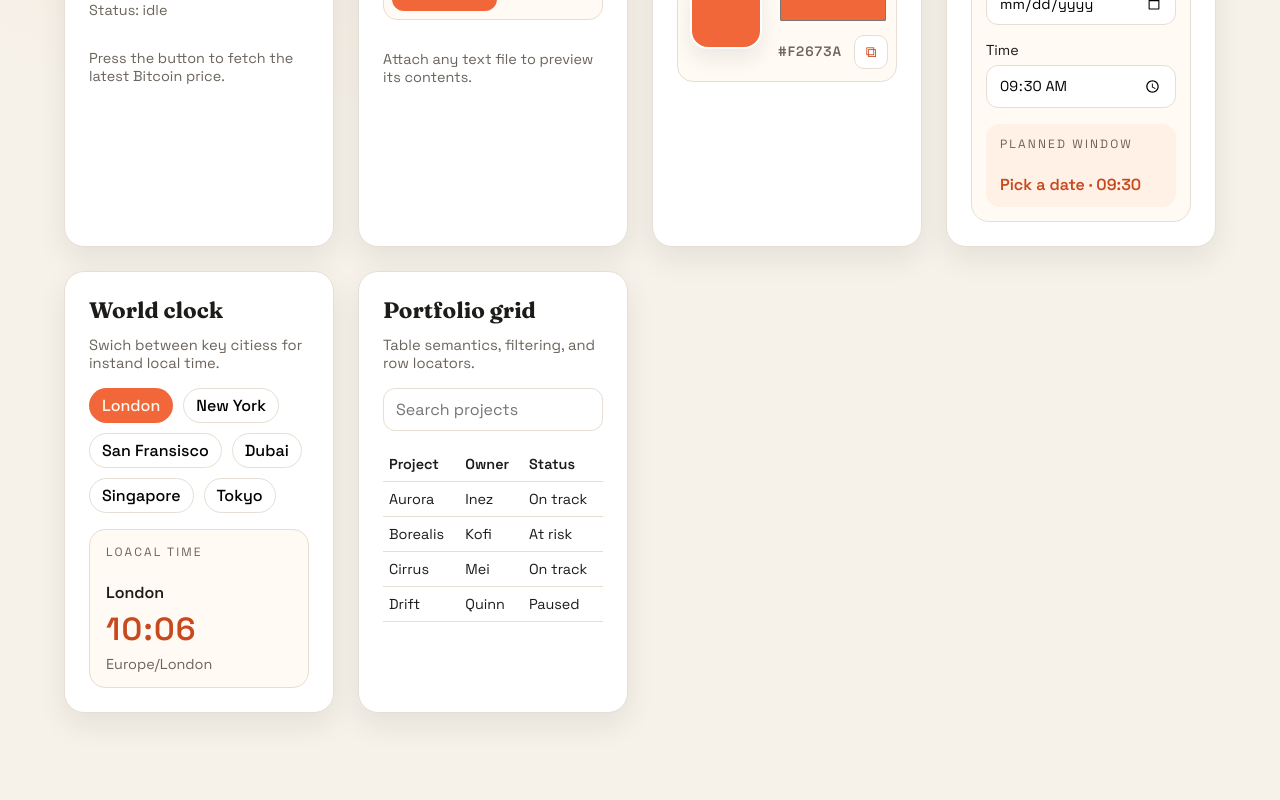
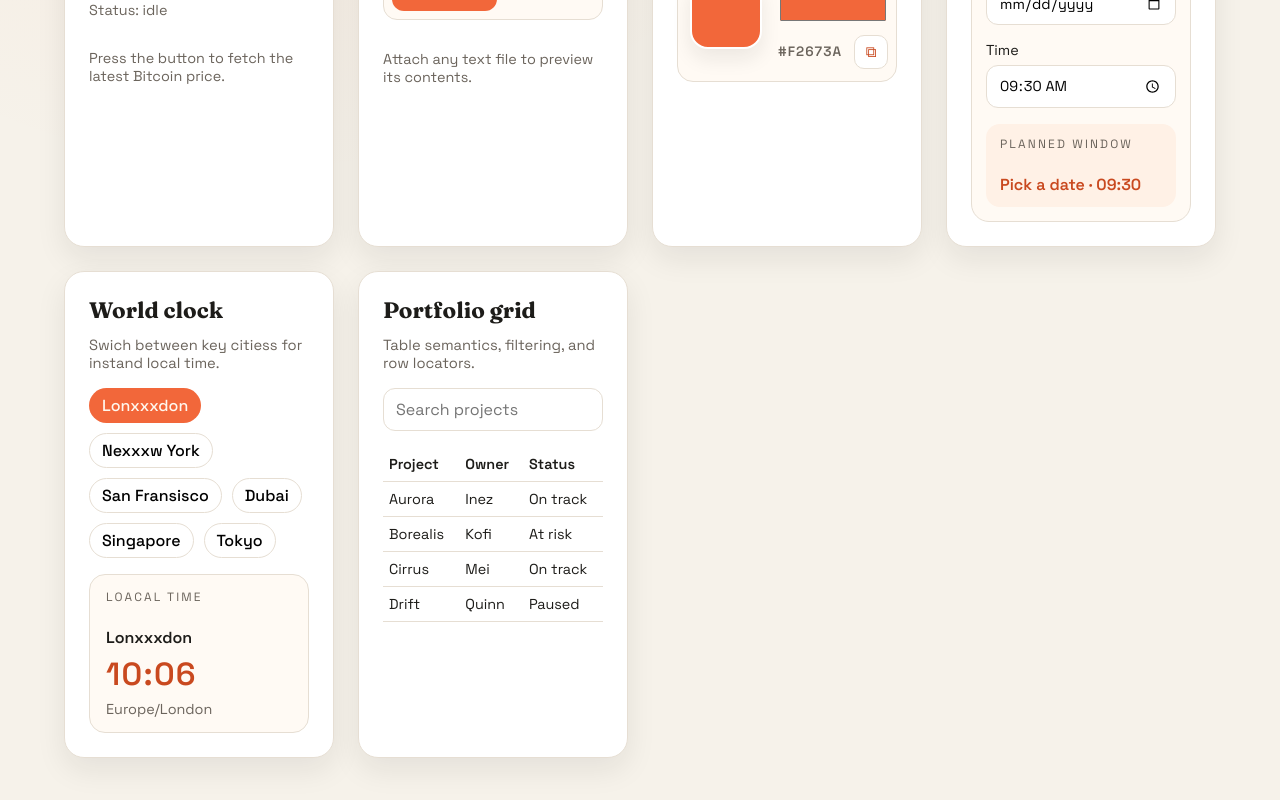
Before and after one commit to marcbey/playwright-test, a React (Vite) app: page / in a window 1280 px wide. Shown: the part 1032-1832 px from the top of the page. Before the commit the page ends 1809 px from the top, so only its background shows below. Built offline with nearby package versions, Linux system fonts and the light colour scheme.

Commit message:
Add issue

```diff
--- a/src/App.jsx
+++ b/src/App.jsx
@@ -114,6 +114,9 @@ export default function App() {
   const [btcStatus, setBtcStatus] = useState('idle');
 
   const loadBtcData = useCallback(async () => {
+    if (false) {
+      return "fooo";
+    }
     setBtcStatus('loading');
     setBtcData(null);
     try {
@@ -137,8 +140,8 @@ export default function App() {
   }, []);
 
   const cities = [
-    { id: 'london', name: 'London', tz: 'Europe/London' },
-    { id: 'newyork', name: 'New York', tz: 'America/Los_Angeles' },
+    { id: 'london', name: 'Lonxxxdon', tz: 'Europe/London' },
+    { id: 'newyork', name: 'Nexxxw York', tz: 'America/Los_Angeles' },
     { id: 'sf', name: 'San Fransisco', tz: 'America/Los_Angeles' },
     { id: 'dubai', name: 'Dubai', tz: 'Asia/Dubai' },
     { id: 'singapore', name: 'Singapore', tz: 'Asia/Singapore' },
```
